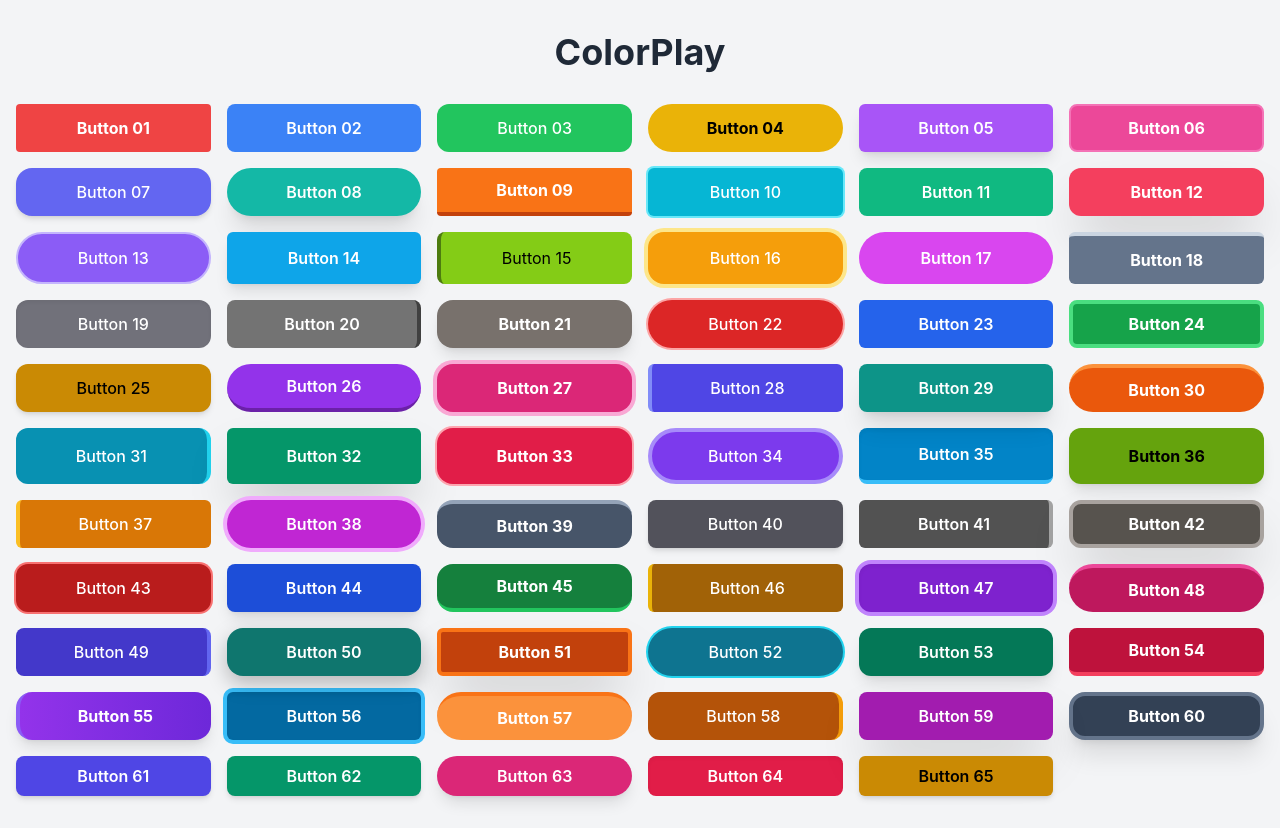
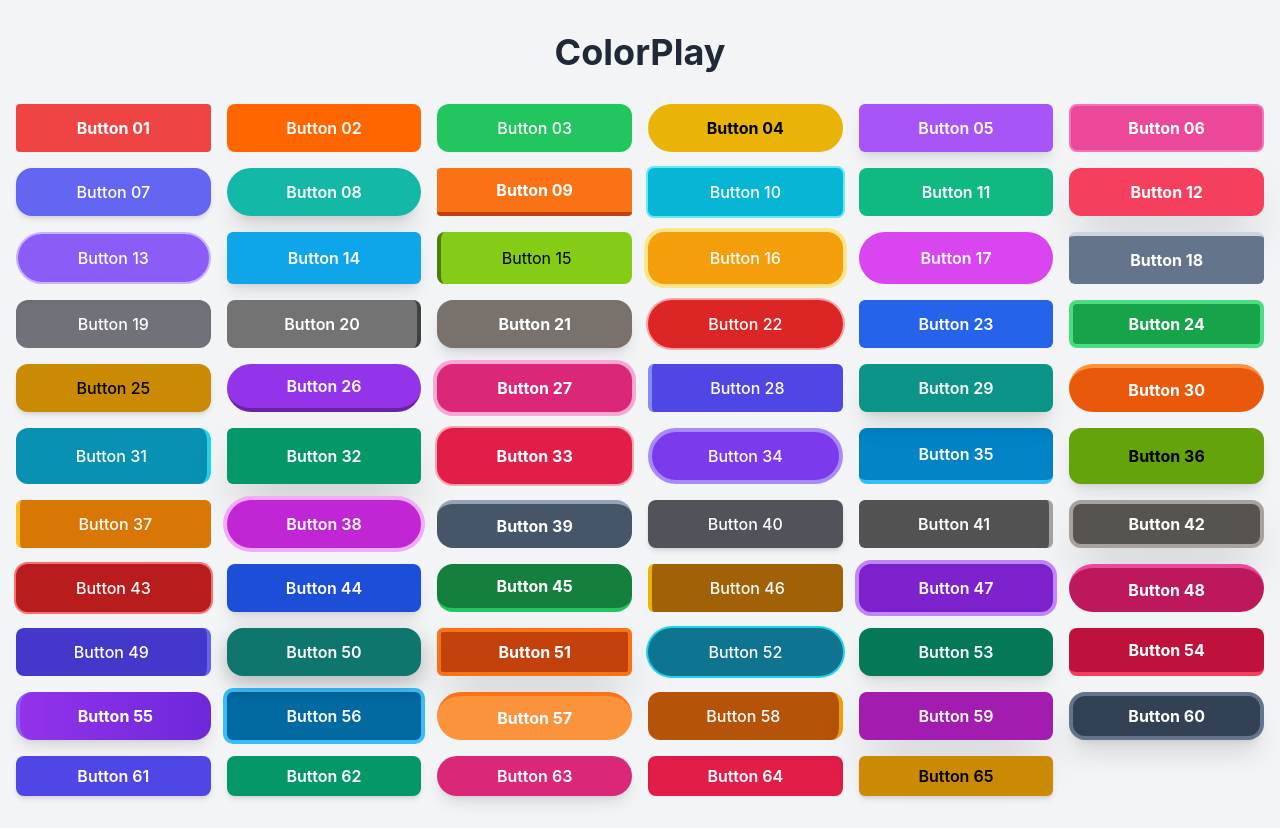
Before and after one commit to knowinGit-CSI/colorplay-2, a React (Create React App) app: page / in a window 1280 px wide. Built offline with nearby package versions, Linux system fonts and the light colour scheme.

Commit message:
Fix issue #6: updated Button 2 background color

```diff
--- a/src/components/buttons/Button02.js
+++ b/src/components/buttons/Button02.js
@@ -2,7 +2,7 @@ import React from 'react';
 
 const Button02 = ({ text = "Button 02" }) => {
   return (
-    <button className="bg-blue-500 hover:bg-blue-600 text-white font-semibold py-2 px-4 rounded-lg transition duration-300">
+    <button className="bg-[#ff6600] hover:bg-[#e65c00] text-white font-semibold py-2 px-4 rounded-lg transition duration-300">
       {text}
     </button>
   );
```
